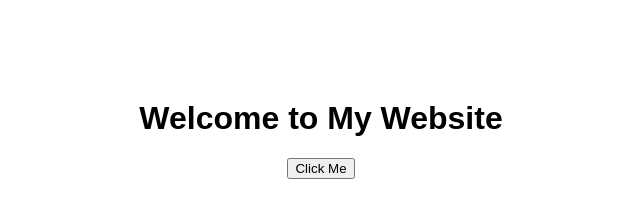
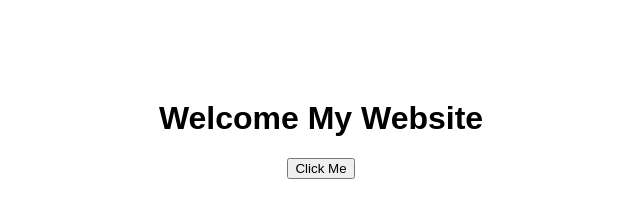
Before and after one commit to 23K61A1276/intialwebsite, a plain HTML site: page index.html in a window 1280 px wide. Shown: the whole page, without its empty margins (319-959 px from the left). Drawn offline with Linux system fonts and the light colour scheme.

Commit message:
Update index.html

```diff
--- a/index.html
+++ b/index.html
@@ -5,7 +5,7 @@
     <link rel="stylesheet" href="style.css">
 </head>
 <body>
-    <h1>Welcome to My Website</h1>
+    <h1>Welcome My Website</h1>
     <button onclick="showMessage()">Click Me</button>
 
     <script src="script.js"></script>
```
